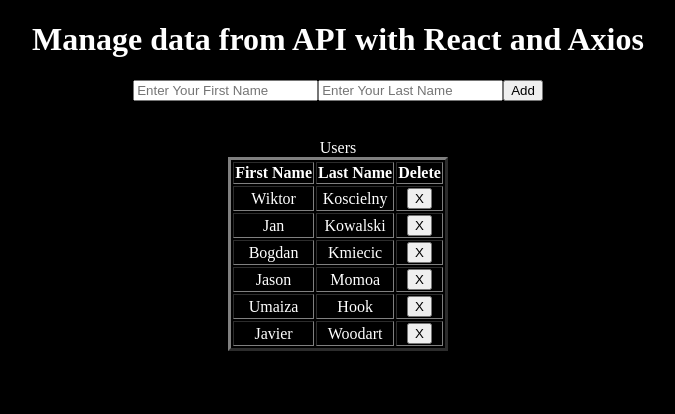
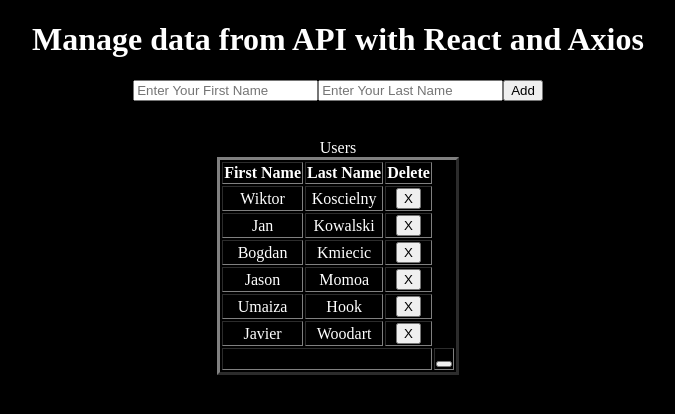
Before and after one commit to wiktorkoscielny/react-project-5, a React (Create React App) app: page / in a window 1280 px wide. Shown: the top 414 px of the page, without its empty margins (302-977 px from the left). Built offline with nearby package versions, Linux system fonts and the light colour scheme; data requests are answered from the project's data file.

Commit message:
Testing new functionality

```diff
--- a/src/components/TodoApp.js
+++ b/src/components/TodoApp.js
@@ -79,9 +79,11 @@
     handleDelete = async (id) => {
         try
         {
+            // rove item from ui
             let todos = this.state.todos.filter(item => item.id !== id);
             // then set state to todos without deleted todos
             this.setState({ todos });
+            // delete data from api
             await axios.delete(`http://localhost:3000/todos/${id}`)
             .then(res => {
                 console.log(res);
@@ -89,6 +91,10 @@
         } catch (err) {
             console.log(err)
         }
+    }
+
+    deleteAll = () => {
+
     }
 
     render() {
@@ -141,7 +147,14 @@
                         )
                     })}
                 </tbody>
+                <tfoot>
+                    <tr>
+                        <td colSpan="3"></td>
+                        <td><button onClick={() => this.handleDelete(todo.id)}></button></td>
+                    </tr>
+                </tfoot>
                 </table>
+
             </Wrapper>
 
             </>
```
